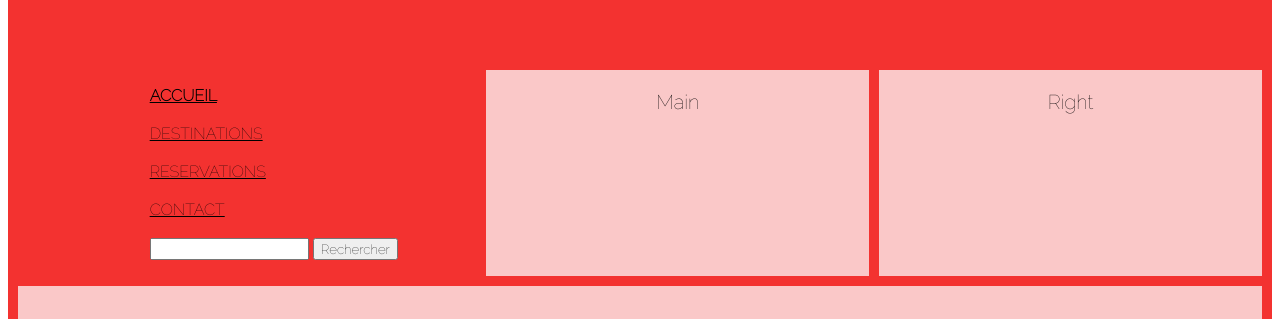
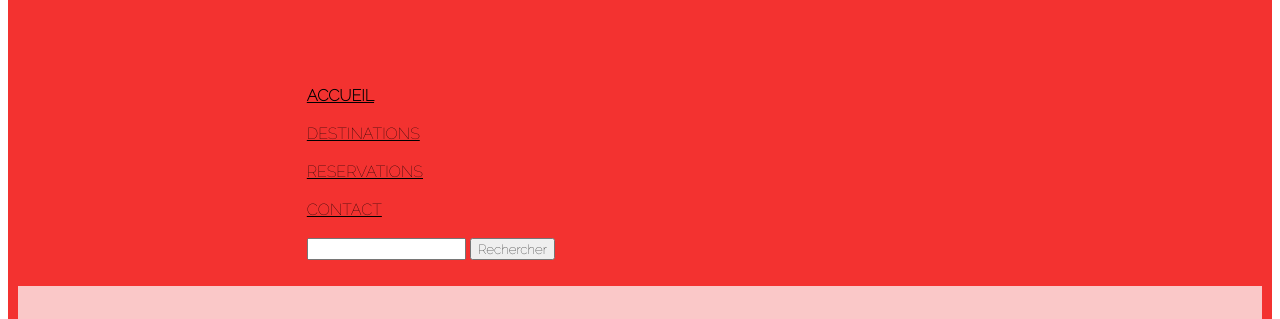
Before and after one commit to noemie-hourdeau/Projet-Voyages-and-co, a plain HTML site: page index.html in a window 1280 px wide. Shown: the part 437-756 px from the top of the page. Drawn offline with Linux system fonts and the light colour scheme; a web font is replaced by a local one.

Commit message:
amelioration dispo grid

```diff
--- a/index.html
+++ b/index.html
@@ -39,8 +39,6 @@
     <!--TEXTE ACCUEIL PRESENTATION -->
         <div class="sectionSupp"><p class="">Non aliquip ea occaecat laboris nisi cupidatat aute tempor exercitation officia. Pariatur cupidatat magna aute consectetur aliqua voluptate nisi ullamco. Anim commodo voluptate cillum officia et commodo reprehenderit velit proident minim. Minim ad cupidatat aliqua ipsum sit aute. In est eu officia sint nisi voluptate adipisicing dolore aliqua Lorem est.</p></div>
 
-        <div class="main">Main</div>
-        <div class="right">Right</div>
 
     <!--BLOCS AVEC PHOTOS-->
         <div class="bloc1">
--- a/style.css
+++ b/style.css
@@ -7,12 +7,6 @@
 }
 .menu {
     grid-area: menu;
-}
-.main {
-    grid-area: main;
-}
-.right {
-    grid-area: right;
 }
 .sectionSupp {
     grid-area: paragraphe;
@@ -39,7 +33,7 @@
 .container {
     display: grid;
     grid-template-areas:    "header header header"
-                            "menu main right"
+                            "menu menu menu"
                             "paragraphe paragraphe paragraphe"
                             "bloc1 bloc2 bloc3"
                             "footer footer footer";
@@ -118,8 +112,6 @@ p {
     .container {
         grid-template-areas:    "header"
                                 "menu"
-                                "main"
-                                "right"
                                 "paragraphe"
                                 "bloc1"
                                 "bloc2"
```
